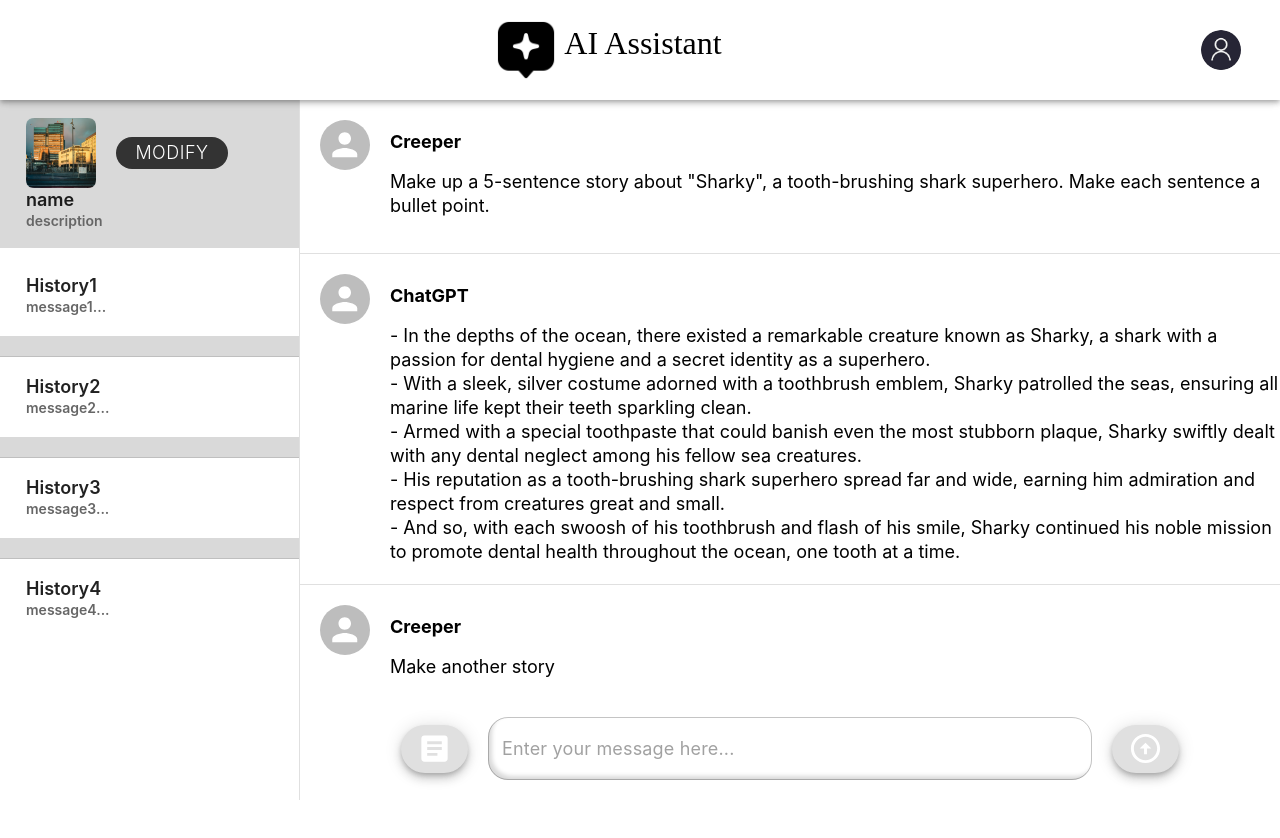
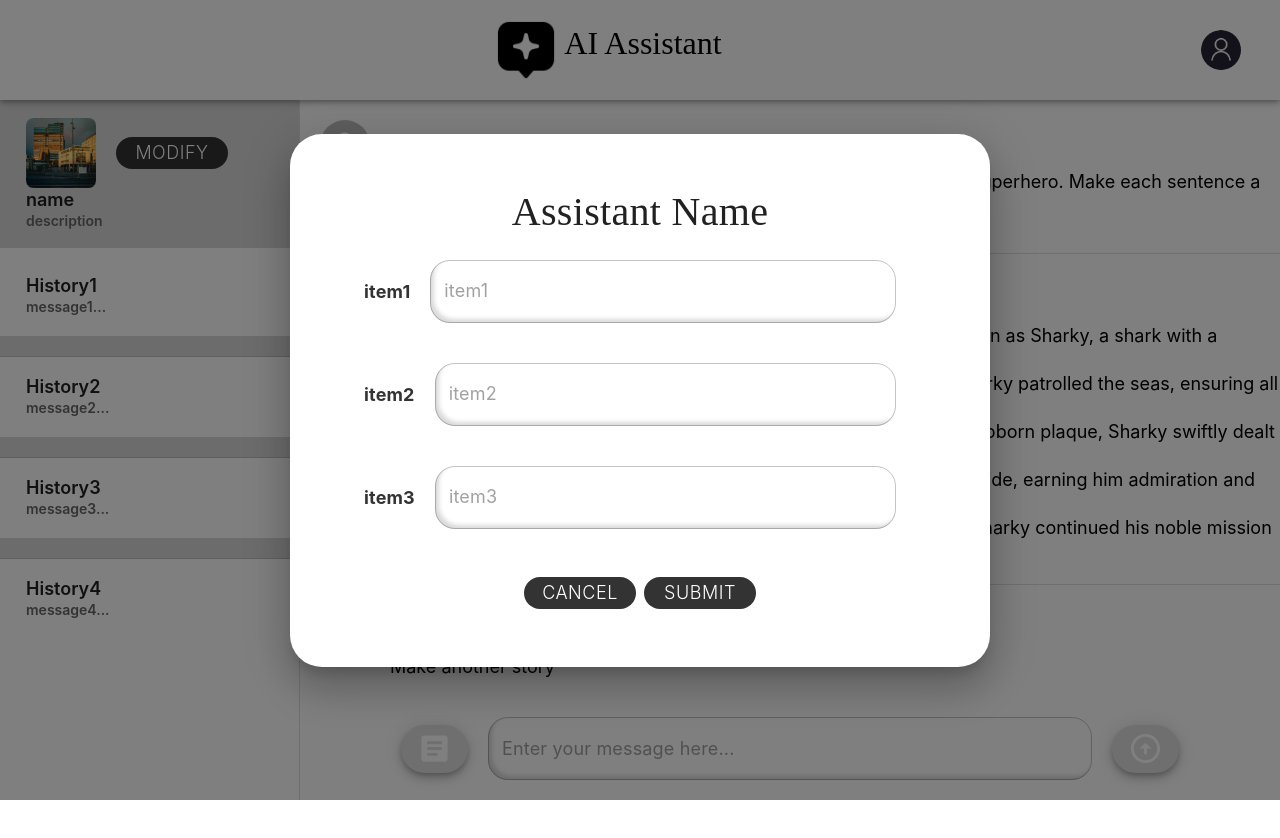
Before and after one commit to kiwi142857/SE3330-SE2320-UniGPT-Frontend, a React (Create React App) app: page /botchat in a window 1280 px wide. Both pictures are taken after a click on the button 434 px from the left and 748 px from the top of the page. Shown: the top 838 px of the page. Built offline with nearby package versions, Linux system fonts and the light colour scheme; a web font is replaced by a local one.

Commit message:
feat: 完成TableCreateDialog表单

```diff
--- a/src/App.tsx
+++ b/src/App.tsx
@@ -3,6 +3,7 @@ import React from 'react';
 import AppRouter from './components/AppRouter';
 import theme from './components/theme';
 import './css/App.css';
+import TableCreateForm from "./components/TableCreateDialog.tsx";
 
 const App = () => {
   return (
--- a/src/components/Inputs.tsx
+++ b/src/components/Inputs.tsx
@@ -4,6 +4,7 @@ import Fab from '@mui/material/Fab';
 import React from "react";
 import "../css/BotDetailPage.css";
 import "../css/BotEditPage.css";
+import "../css/BotChatPage.css";
 import BasicInput from './BasicInput';
 import ArticleIcon from "@mui/icons-material/Article";
 
@@ -61,19 +62,65 @@ export function EditInput ({title, placeholder, name}:{title:string; placeholder
 
 
 // BotChat页的终端输入框
-const PromptInput = () => {
+export function PromptInput
+({
+     onAltTable,
+     onSend
+}: {
+    onAltTable: ()=>void,
+    onSend: ()=>void}
+){
     return (
         <Box className="prompt-input-container">
-            <Fab variant="extended" size="large" style={{color: 'white'}}>
+            <Fab
+                onClick={onAltTable}
+                variant="extended"
+                size="large"
+                style={{color: 'white'}}
+            >
                 <ArticleIcon fontSize='large'/>
             </Fab>
             <div style={{width: '604px', margin: '20px'}}>
                 <BasicInput placeholder="Enter your message here..." name="message"/>
             </div>
-            <Fab variant="extended" size="large" style={{color: 'white'}}>
+            <Fab
+                onClick={onSend}
+                variant="extended"
+                size="large"
+                style={{color: 'white'}}>
                 <ArrowCircleUpIcon fontSize='large'/>
             </Fab>
         </Box>
     );
-};
-export default PromptInput;
+}
+
+export function TableCreateInput({
+         title,
+         placeholder,
+         name
+    }:{
+        title: string,
+        placeholder: string,
+        name:string}) {
+    return (
+        <Box
+            style={{
+                display: 'flex',
+                flexDirection: 'row',
+            }}
+        >
+            <Typography
+                className='table-create-edit-label'
+                style={{
+                    display: 'flex',
+                    alignItems: 'center'
+                }}
+                sx={{color: 'primary.main'}}
+            >
+                {title}
+            </Typography>
+            <div style={{width: '604px', margin: '20px'}}>
+                <BasicInput placeholder={placeholder} name={name}/>
+            </div>
+        </Box>);
+}
--- /dev/null
+++ b/src/components/TableCreateDialog.tsx
@@ -0,0 +1,79 @@
+import * as React from 'react';
+import Button from '@mui/material/Button';
+import Dialog from '@mui/material/Dialog';
+import DialogActions from '@mui/material/DialogActions';
+import DialogContent from '@mui/material/DialogContent';
+import DialogTitle from '@mui/material/DialogTitle';
+import {TableCreateInput} from "./Inputs";
+import '../css/BotChatPage.css'
+import theme from "./theme";
+
+const TableCreateDialog =
+    ({
+         open,
+         handleClose,
+         handleSubmit
+    } : {
+        open: boolean;
+        handleClose: ()=> void;
+        handleSubmit: ()=> void;
+    }) => {
+    return (
+        <Dialog
+            open={open}
+            onClose={()=> {handleClose();}}
+            // className="table-create-dialog"
+            PaperProps={{
+                component: 'form',
+                onSubmit: (event: React.FormEvent<HTMLFormElement>)=> {
+                    event.preventDefault();
+                    handleSubmit();
+                    handleClose();
+                },
+                style: {
+                    borderRadius: 32,
+                    padding: 50,
+                    display: 'flex',
+                    flexDirection: 'column',
+                }
+            }}
+        >
+            <DialogTitle className="table-create-title">
+                {'Assistant Name'}
+            </DialogTitle>
+            <DialogContent>
+                <TableCreateInput title={"item1"} placeholder={"item1"} name={"item1"} />
+                <TableCreateInput title={"item2"} placeholder={"item2"} name={"item2"} />
+                <TableCreateInput title={"item3"} placeholder={"item3"} name={"item3"} />
+            </DialogContent>
+            <DialogActions
+                style={{
+                    display: 'flex',
+                    flexDirection: 'row',
+                    alignItems: 'center',
+                    justifyContent: 'center'
+            }}
+            >
+                <Button
+                    className="drawer-button"
+                    style={{
+                        backgroundColor: theme.palette.primary.main,
+                        color: 'white',
+                    }}
+                >Cancel
+                </Button>
+                <Button
+                    className="drawer-button"
+                    style={{
+                        backgroundColor: theme.palette.primary.main,
+                        color: 'white',
+                    }}
+                    type="submit"
+                >Submit
+                </Button>
+            </DialogActions>
+        </Dialog>
+    );
+}
+
+export default TableCreateDialog;
--- a/src/css/BotChatPage.css
+++ b/src/css/BotChatPage.css
@@ -60,3 +60,25 @@
     height: 70px;
     width: auto;
 }
+.table-create-dialog {
+    display: flex;
+    flex-direction: row;
+    align-items: center;
+    justify-content: center;
+}
+.table-create-edit-label {
+    justify-content: center;
+    font-family: Inter!important;
+    font-size: 18px!important;
+    font-weight: 700!important;
+    line-height: 24px;
+    letter-spacing: 0em;
+}
+.table-create-title {
+    font-family: Abril Fatface!important;
+    font-size: 40px!important;
+    font-weight: 400!important;
+    line-height: 24px!important;
+    letter-spacing: 0em;
+    text-align: center;
+}
--- a/src/page/BotChatPage.tsx
+++ b/src/page/BotChatPage.tsx
@@ -3,20 +3,22 @@ import {
     List, Toolbar,
 } from "@mui/material";
 import { Box } from "@mui/system";
-import React from 'react';
+import React, {useState} from 'react';
 import OneChat from "../components/OneChat";
 
 import '../css/App.css'
 import '../css/BotChatPage.css'
-import PromptInput from '../components/Inputs';
+import {PromptInput} from "../components/Inputs";
 import Navigator from "../components/Navigator";
 import ChatHistoryList from "../components/ChatHistoryList";
 import BotBriefCard from "../components/BotBriefCard";
+import TableCreateDialog from "../components/TableCreateDialog";
 
 // bot聊天页
 // 侧边栏宽度
 let drawerWidth = 300;
 const BotChatPage = () => {
+    const [tableCreateOpen, setTableCreateOpen] = useState(false);
     return (
         <>
             <Navigator />
@@ -58,7 +60,13 @@ const BotChatPage = () => {
                             'Make another story'
                         }/>
                     </Box>
-                    <PromptInput />
+                    <PromptInput
+                        onAltTable={()=>{setTableCreateOpen(true);}}
+                        onSend={()=>{alert("send")}} />
+                    <TableCreateDialog
+                        open={tableCreateOpen}
+                        handleClose={()=>{setTableCreateOpen(false);}}
+                        handleSubmit={()=>{alert("submit finished");}} />
                 </Box>
             </div>
         </>
```
